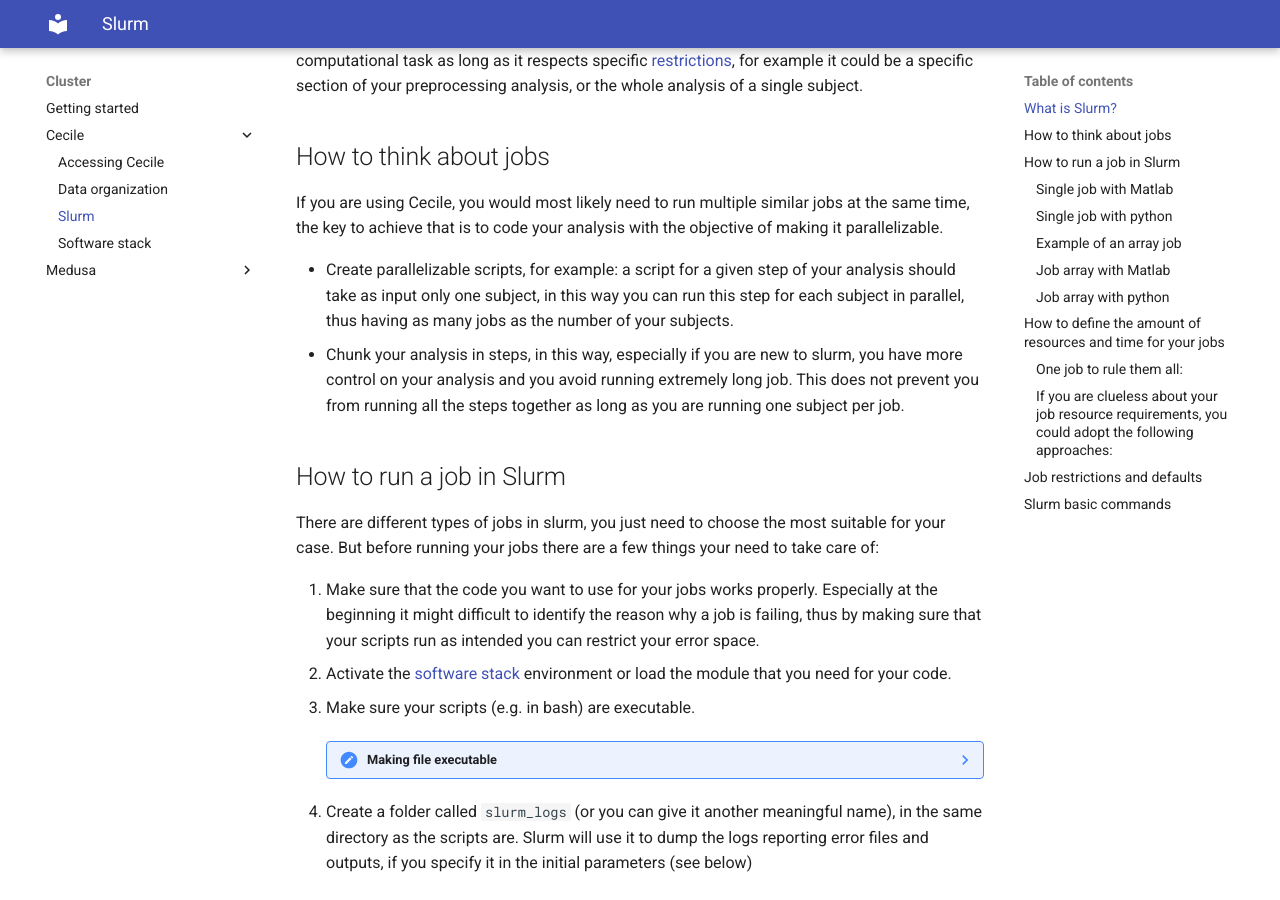
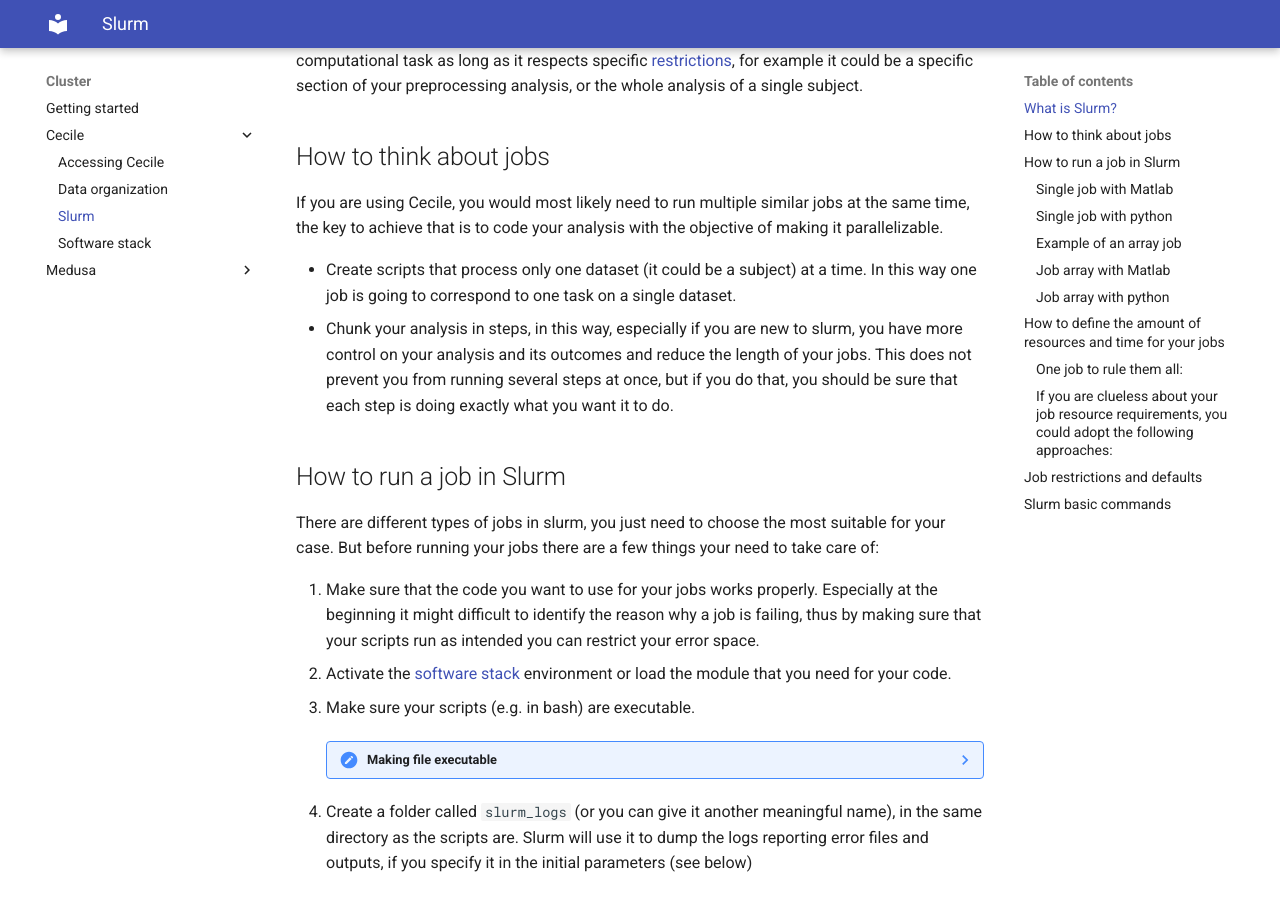
Before and after one commit to pvavra/temp-ipsy, an MkDocs documentation site: the page built from docs/cluster/cecile/slurm.md, in a window 1280 px wide and 900 px high, scrolled down 375 px. Built offline with MkDocs 1.6.1 and Material for MkDocs 9.7.7, drawn with Linux system fonts in a browser that asks for light colours.

Commit message:
Fix paragraph about parallelizing jobs

```diff
--- a/docs/cluster/cecile/slurm.md
+++ b/docs/cluster/cecile/slurm.md
@@ -10,8 +10,8 @@ The job scheduler allows you to specify computational tasks, known as **jobs**,
 
 If you are using Cecile, you would most likely need to run multiple similar jobs at the same time, the key to achieve that is to code your analysis with the objective of making it parallelizable.
 
-- Create parallelizable scripts, for example: a script for a given step of your analysis should take as input only one subject, in this way you can run this step for each subject in parallel, thus having as many jobs as the number of your subjects.
-- Chunk your analysis in steps, in this way, especially if you are new to slurm, you have more control on your analysis and you avoid running extremely long job. This does not prevent you from running all the steps together as long as you are running one subject per job.
+- Create scripts that process only one dataset (it could be a subject) at a time. In this way one job is going to correspond to one task on a single dataset.
+- Chunk your analysis in steps, in this way, especially if you are new to slurm, you have more control on your analysis and its outcomes and reduce the length of your jobs. This does not prevent you from running several steps at once, but if you do that, you should be sure that each step is doing exactly what you want it to do.
 
 ## How to run a job in Slurm
 
```
